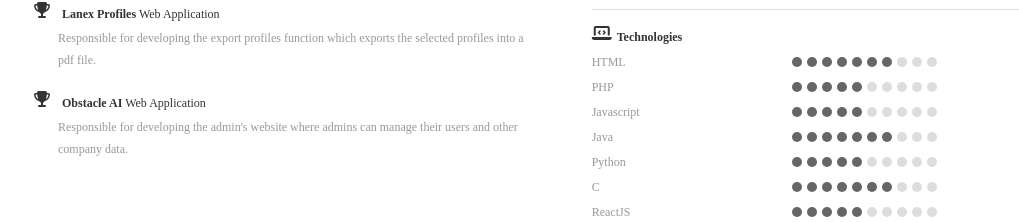
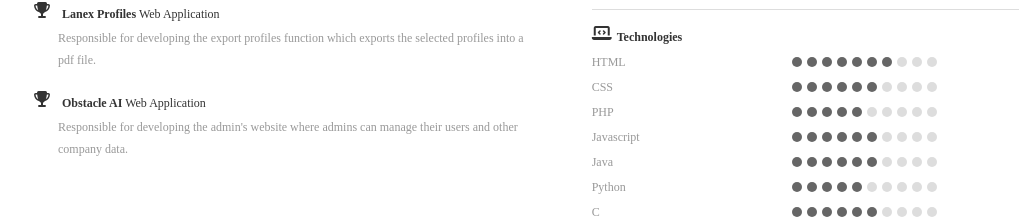
Before and after one commit to lanex-allena/lanex-allena, a plain HTML site: page index.html in a window 1280 px wide. Shown: the part 718-940 px from the top of the page, without its empty margins (80-1099 px from the left). Drawn offline with Linux system fonts and the light colour scheme.

Commit message:
update: skillset

```diff
--- a/index.html
+++ b/index.html
@@ -158,6 +158,21 @@
                             </dd>
                         </dl>
                         <dl class="clearfix">
+                            <dt>CSS</dt>
+                            <dd>
+                                <b></b>
+                                <b></b>
+                                <b></b>
+                                <b></b>
+                                <b></b>
+                                <b></b>
+                                <em></em>
+                                <em></em>
+                                <em></em>
+                                <em></em>
+                            </dd>
+                        </dl>
+                        <dl class="clearfix">
                             <dt>PHP</dt>
                             <dd>
                                 <b></b>
@@ -180,7 +195,7 @@
                                 <b></b>
                                 <b></b>
                                 <b></b>
-                                <em></em>
+                                <b></b>
                                 <em></em>
                                 <em></em>
                                 <em></em>
@@ -196,7 +211,7 @@
                                 <b></b>
                                 <b></b>
                                 <b></b>
-                                <b></b>
+                                <em></em>
                                 <em></em>
                                 <em></em>
                                 <em></em>
@@ -226,7 +241,7 @@
                                 <b></b>
                                 <b></b>
                                 <b></b>
-                                <b></b>
+                                <em></em>
                                 <em></em>
                                 <em></em>
                                 <em></em>
```
